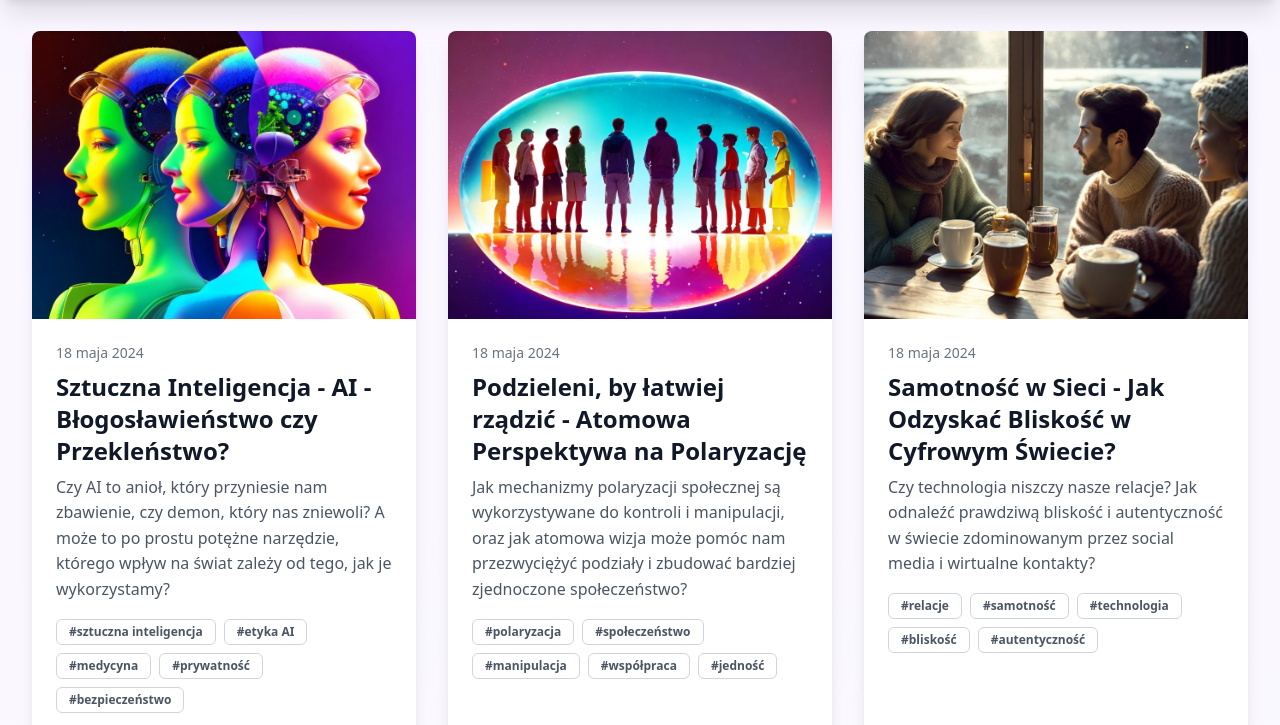
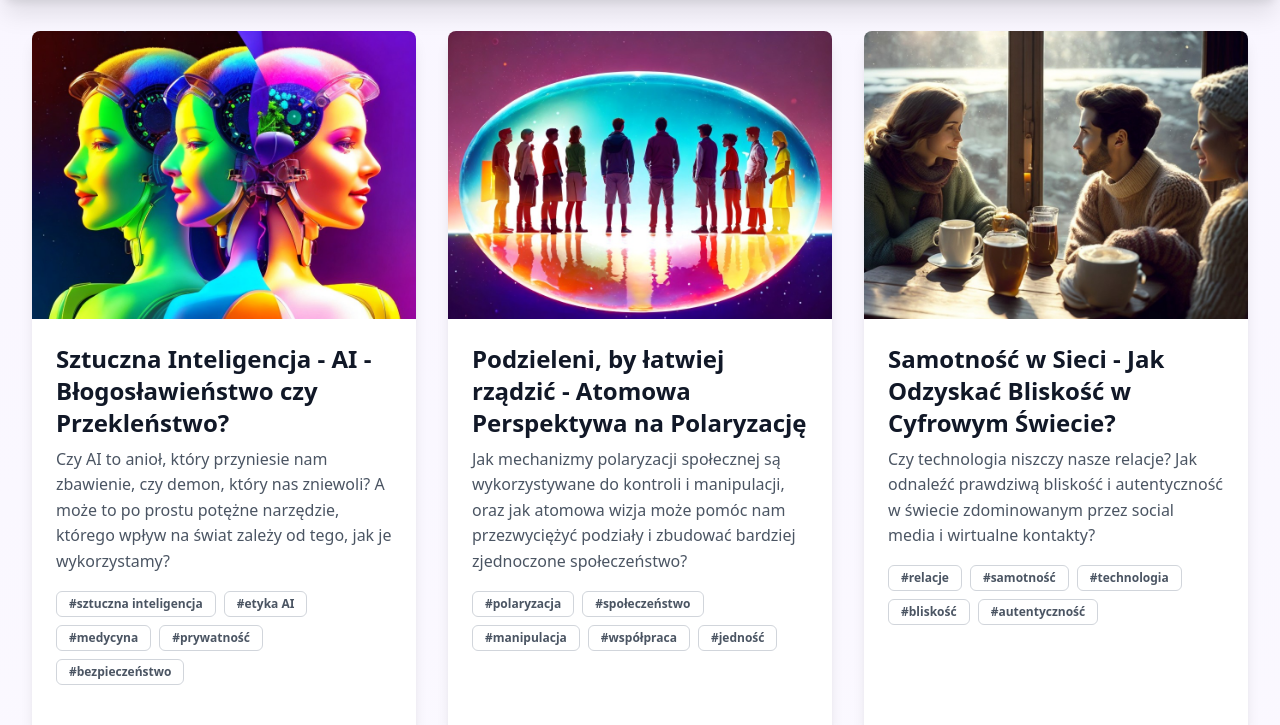
Before and after one commit to zivavu/atomic-hub, an Astro site: page / in a window 1280 px wide. Shown: the part 75-800 px from the top of the page. Built offline with nearby package versions, Linux system fonts and the light colour scheme; Astro itself is replaced by a stand-in of ours.

Commit message:
:lipstick: Hide dates

```diff
--- a/src/components/ArticlesFeed/ArticleList.astro
+++ b/src/components/ArticlesFeed/ArticleList.astro
@@ -32,13 +32,13 @@ const { articles } = Astro.props as ArticleProps;
 					/>
 				</div>
 				<div class="p-6">
-					<div class="text-sm text-gray-500 dark:text-gray-400 mb-2">
+					{/* <div class="text-sm text-gray-500 dark:text-gray-400 mb-2">
 						{new Date(article.data.publishedAt).toLocaleDateString('pl-PL', {
 							year: 'numeric',
 							month: 'long',
 							day: 'numeric',
 						})}
-					</div>
+					</div> */}
 					<h4 class="text-2xl font-bold mb-2 text-gray-900 dark:text-gray-100">
 						{article.data.title}
 					</h4>
```
